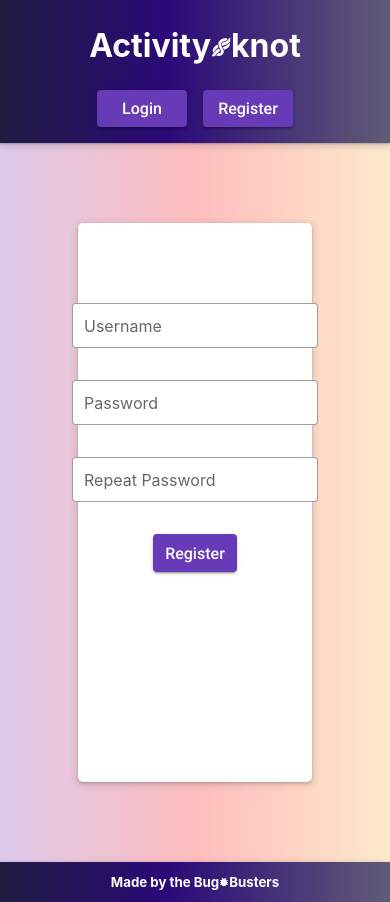
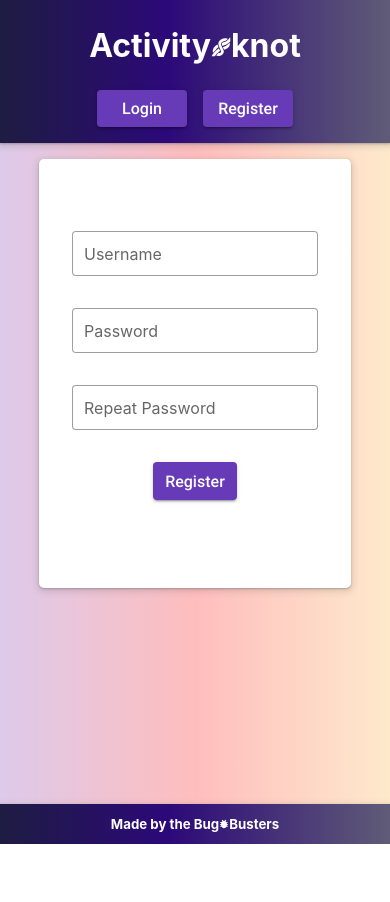
Before and after one commit to matildisnil/saltFinalProjectFrontend, a React (Create React App) app in the folder client/: page /register in a window 390 px wide. After the commit the page ends 844 px from the top, so only its background shows below. Built offline with nearby package versions, Linux system fonts and the light colour scheme; no server answers.

Commit message:
added a read-me, fixed responsiveness of register component

```diff
--- a/client/src/components/Register/Register.css
+++ b/client/src/components/Register/Register.css
@@ -26,3 +26,16 @@
 .register-form > * {
     margin: 1em 0;
 }
+
+@media only screen and (max-width: 600px) {
+
+    .register {
+        width: 80%;
+        margin: 1em auto;
+        padding: 3.5em 0;
+    }
+
+    .p-button-raised {
+        margin-top: 1em !important;
+     }
+}
```
Also changed, not shown: 1 other file (tests, documents, lock files or other folders).
